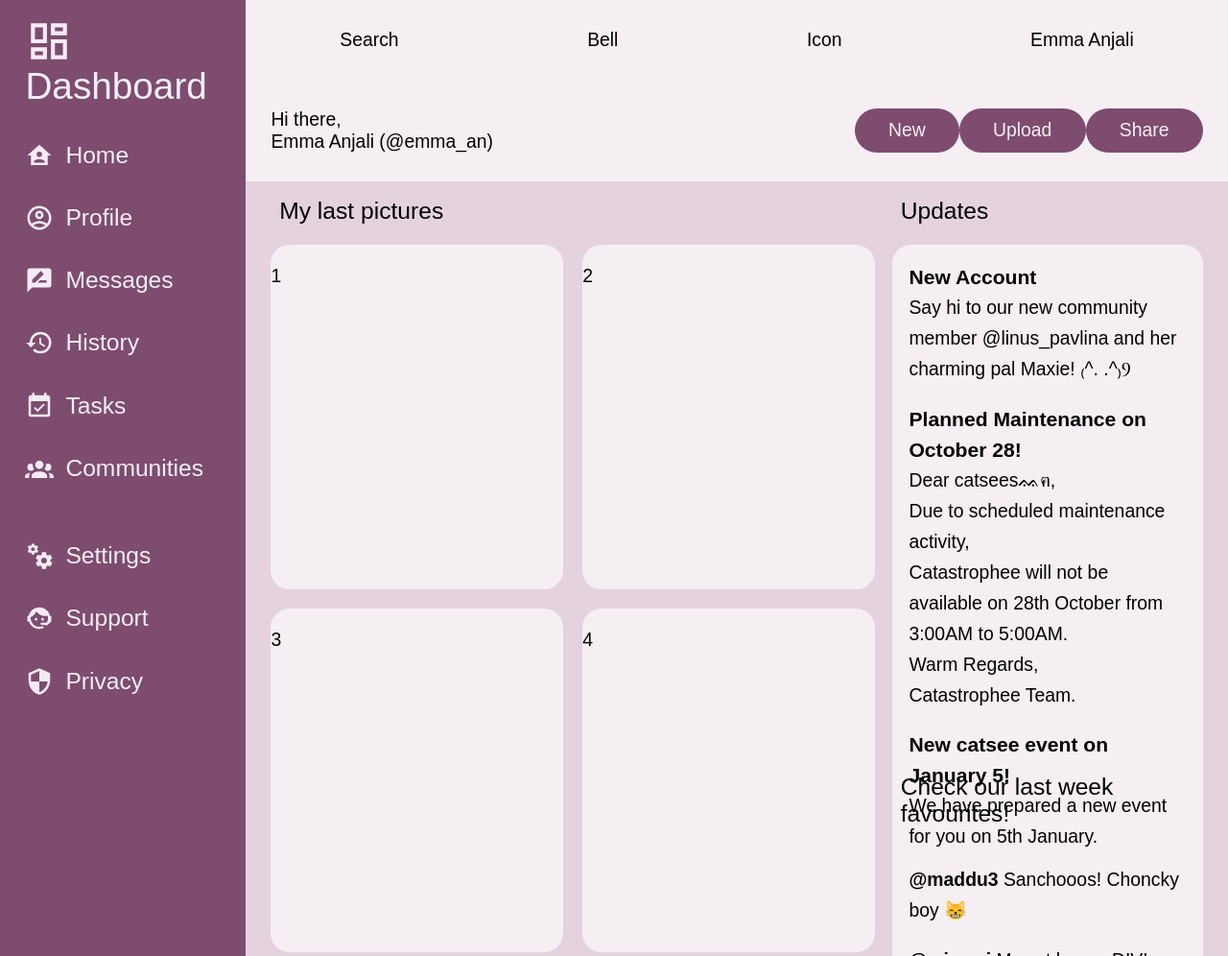
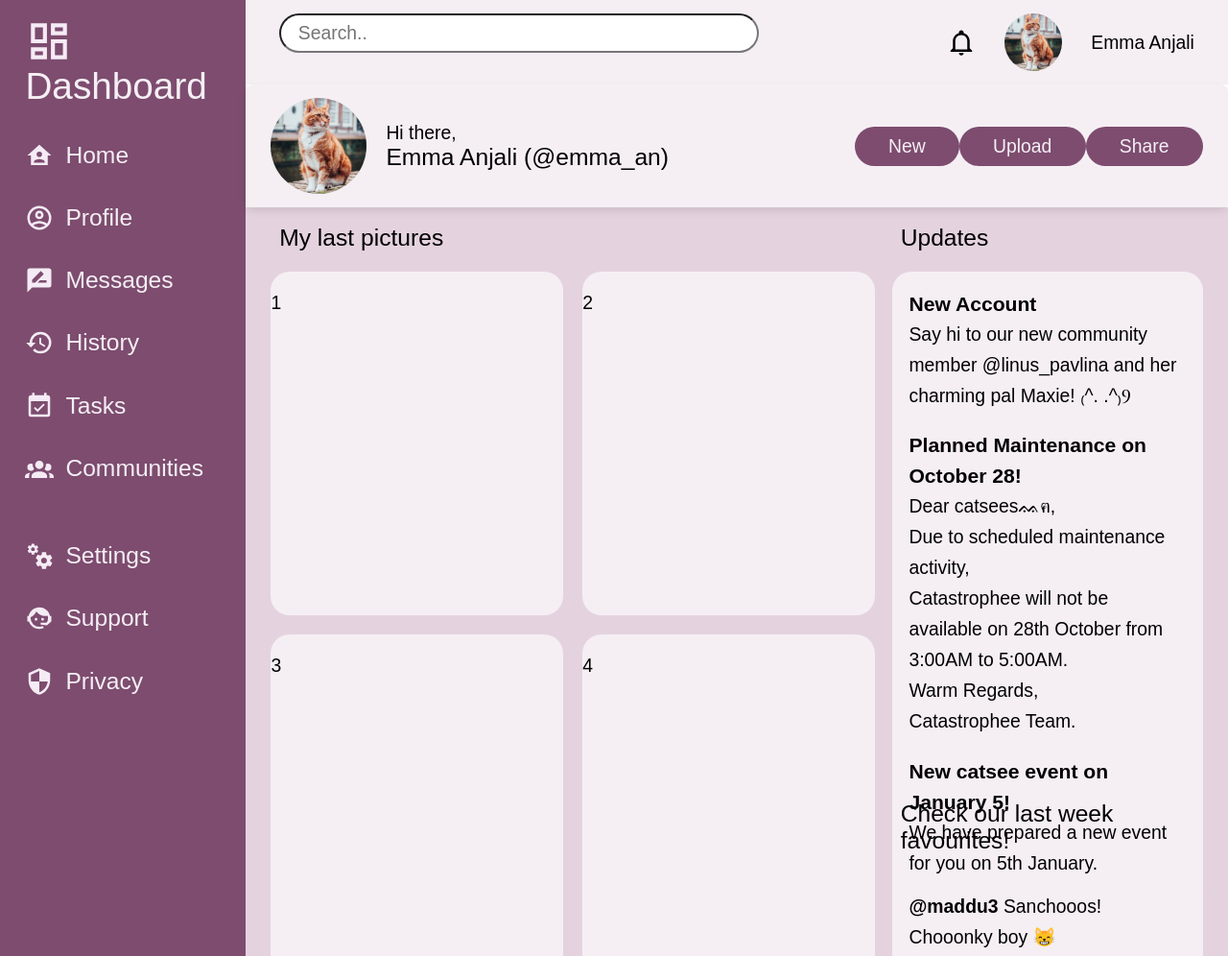
Before and after one commit to ukrainska/admin-dashboard, a plain HTML site: page index.html in a window 1280 px wide. Shown: the top 996 px of the page at 96% size. Drawn offline with Linux system fonts and the light colour scheme; a web font is replaced by a local one.

Commit message:
Fix the header and sign-in grid layout

```diff
--- a/index.html
+++ b/index.html
@@ -8,56 +8,66 @@
 </head>
 <body>
     <div class="container">
-        <div class="header">
-            <div>Search</div>
-            <div>Bell</div>
-            <div>Icon</div>
-            <div>Emma Anjali</div>
-        </div>
-
         <div class="sidebar">
             <div id="dashboard">
-                <img src="images/view-dashboard-outline.svg" width="50" heigth="50">
-                Dashboard</div>
+                <img src="images/icons/view-dashboard-outline.svg" id="dash-img">
+                Dashboard
+            </div>
 
             <div class="dash-items">
                 <div>
                     <div class="dash-item">
-                        <img src="images/home-account.svg" class="icons">
+                        <img src="images/icons/home-account.svg" class="icons">
                         Home</div>
                     <div class="dash-item">
-                        <img src="images/account.svg" class="icons">
+                        <img src="images/icons/account.svg" class="icons">
                         Profile</div>
                     <div class="dash-item">
-                        <img src="images/message.svg" class="icons">
+                        <img src="images/icons/message.svg" class="icons">
                         Messages</div>
                     <div class="dash-item">
-                        <img src="images/history.svg" class="icons">
+                        <img src="images/icons/history.svg" class="icons">
                         History</div>
                     <div class="dash-item">
-                        <img src="images/tasks.svg" class="icons">
+                        <img src="images/icons/tasks.svg" class="icons">
                         Tasks</div>
                     <div class="dash-item">
-                        <img src="images/communities.svg" class="icons">
+                        <img src="images/icons/communities.svg" class="icons">
                         Communities</div>
                 </div>
                 <div>
                     <div class="dash-item">
-                        <img src="images/cogs.svg" class="icons">
+                        <img src="images/icons/cogs.svg" class="icons">
                         Settings</div>
                     <div class="dash-item">
-                        <img src="images/support.svg" class="icons">
+                        <img src="images/icons/support.svg" class="icons">
                         Support</div>
                     <div class="dash-item">
-                        <img src="images/security.svg" class="icons">
+                        <img src="images/icons/security.svg" class="icons">
                         Privacy</div>
                 </div>
             </div>
 
         </div>
 
+        <div class="header">
+            <form action="/search" method="get">
+                <input type="search" id="search-input" name="search" placeholder="Search..">
+            </form>
+            <div class="notifications">
+                <img src="images/icons/bell.svg" class="bl-icons">
+                <img src="images/cat-profile.jpg" class="not-img">
+                <div>Emma Anjali</div>
+            </div>
+        </div>
+
+
         <div class="sign-in">
-            <div>Hi there, <br><span>Emma Anjali (@emma_an)</span></div>
+            <div class="profile">
+                <img src="images/cat-profile.jpg" class="profile-img">
+                <div>Hi there, <br><span>Emma Anjali (@emma_an)</span></div>
+
+            </div>
             <div class="nav">
                 <button>New</button>
                 <button>Upload</button>
@@ -102,11 +112,11 @@
             <div class="trends">
                 <div class="heading">Check our last week favourites!</div>
                 <div class="favourites">
-                    <div><span>@maddu3</span> Sanchooos! Choncky boy 😸 </div>
+                    <div><span>@maddu3</span> Sanchooos! Chooonky boy 😸 </div>
                     <div><span>@miamai</span> My cat house DIV! Check it out!</div>
                     <div><span>@bublle_teaa</span> Catsee recipe ᢉ𐭩</div>
                     <div><span>@magnus_magnisimus</span> Look at this yaaaawn </div>
-                    <div><span>@marrieQ4</span> what does it mean when a cat..</div>
+                    <div><span>@marrieQ4</span> what does it mean when a cat hides under the sofa?</div>
                     <div><span>@543jvas33</span> zOOmies time haha 🐱</div>
                 </div>
             </div>
--- a/style.css
+++ b/style.css
@@ -55,7 +55,8 @@
 
 .header {
     display: flex;
-    justify-content: space-around;
+    justify-content: space-between;
+    padding-inline: 2rem;
 }
 
 .sign-in {
@@ -64,17 +65,26 @@
     grid-template-columns: 2fr 1fr;
     padding-inline: 1.5rem;
     gap: 2rem;
+    box-shadow: 0 4px 8px rgba(0, 0, 0, 0.1);
+    border-radius: 8px;
+}
+
+.sign-in span {
+    font-weight: 500;
+    font-size: 1.4rem;
 }
 
 .nav {
     display: flex;
     justify-content: space-between;
+    align-items: center;
 }
 
 .sign-in,
 .header {
     background-color: var(--light-font);
-    padding-block: 1.7rem;
+    padding-block: 0.8rem;
+    position:sticky;
 }
 
 .main-content {
@@ -158,12 +168,53 @@
     border: none;
 }
 
-img {
-    float: left;
+input {
+    width: 500px;
+    border-radius: 30px;
+    padding: 0.4rem 1rem;
+}
+
+.icons,
+#dash-img {
     filter: invert(86%) sepia(2%) saturate(3630%) hue-rotate(262deg) brightness(119%) contrast(92%);
 }
 
-.icons {
+.icons,
+.bl-icons {
     width: 30px;
     height: 30px;
+    float:left;
 }
+
+#dash-img {
+    width: 50px;
+    height: 50px;
+    float:left;
+}
+
+.notifications {
+    display: flex;
+    justify-content: center;
+    align-items: center;
+    gap: 30px;
+}
+
+.not-img {
+    width: 60px;
+    height: 60px;
+    border-radius: 90px;
+}
+
+.profile {
+    display: grid;
+    grid-template-columns: auto 1fr;
+    align-items: center;
+    gap: 20px;
+}
+
+.profile-img {
+    width: 100px;
+    height: 100px;
+    border-radius: 90px;
+    grid-column: 1;
+}
```
Also changed, not shown: images/cat-profile.jpg (added), images/icons/account.svg (renamed from images/account.svg), images/icons/bell.svg (added), images/icons/cogs.svg (renamed from images/cogs.svg), images/icons/communities.svg (renamed from images/communities.svg), images/icons/history.svg (renamed from images/history.svg), images/icons/home-account.svg (renamed from images/home-account.svg), images/icons/message.svg (renamed from images/message.svg), images/icons/security.svg (renamed from images/security.svg), images/icons/support.svg (renamed from images/support.svg), images/icons/tasks.svg (renamed from images/tasks.svg), images/icons/view-dashboard-outline.svg (renamed from images/view-dashboard-outline.svg).
